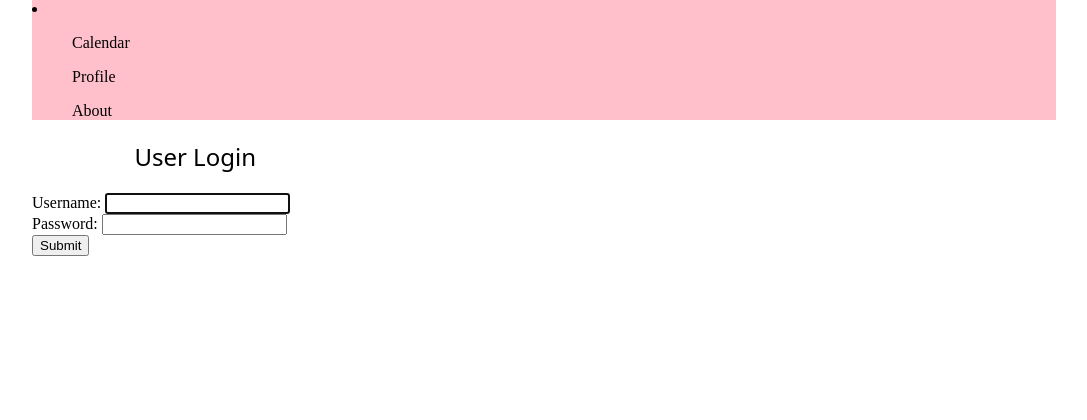
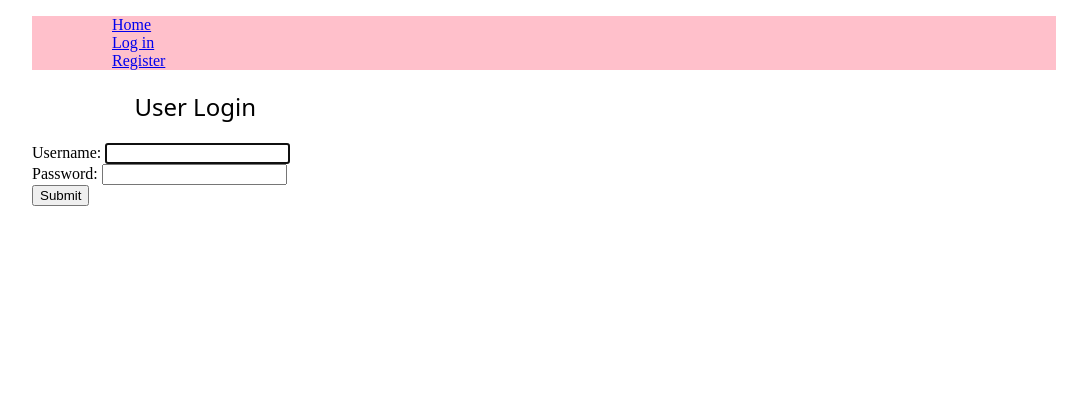
Before and after one commit to RSapsford89/armonario_collaborative_calendar, a Django app: page /user/login/ in a window 1280 px wide. Shown: the top 420 px of the page, without its empty margins (96-1183 px from the left). Before the commit the page ends 256 px from the top, so only its background shows below. Run offline with Django 5.2, Linux system fonts and the light colour scheme; some web fonts are replaced.

Commit message:
added navbar links and logout view

```diff
--- a/armonario_proj/settings.py
+++ b/armonario_proj/settings.py
@@ -104,6 +104,8 @@ AUTH_PASSWORD_VALIDATORS = [
     },
 ]
 
+LOGIN_REDIRECT_URL = '/'
+LOGOUT_REDIRECT_URL = '/'
 
 # Internationalization
 # https://docs.djangoproject.com/en/5.2/topics/i18n/
@@ -123,6 +125,7 @@ USE_TZ = True
 STATIC_URL = 'static/'
 STATICFILES_DIRS = [os.path.join(BASE_DIR, 'armonario_proj', 'static')]
 
+
 # Default primary key field type
 # https://docs.djangoproject.com/en/5.2/ref/settings/#default-auto-field
 
--- a/armonario_proj/templates/layout.html
+++ b/armonario_proj/templates/layout.html
@@ -1,5 +1,6 @@
 {% load static %}
 {% url 'home' as home_url %}
+{% url "profile" as profile_url %}
 <!DOCTYPE html>
 <html lang="en">
 
@@ -15,11 +16,24 @@
     <header>
         <div>
             <nav>
-                <li>
-                    <ul>Calendar</ul>
-                    <ul>Profile</ul>
-                    <ul>About</ul>
-                </li>
+                <ul>
+                    <ul><a href="/">Home</a></ul>
+                    {% if user.is_authenticated %}
+                        <ul><a href="{% url "user:profile" %}">{{user.username}} 's Profile</a></ul>
+                        <ul><a href="{% url "user:logout" %}">Log out {{user.username}}</a></ul>
+                        <form action="{% url "user:logout" %}" method="post">
+                            {% csrf_token %}
+                            <button>Log out</button>
+                        </form>
+                    {% comment %} <ul><a href="{% url "user:logout" %}"></a></ul> {% endcomment %}
+                    {% else %}
+                        <ul><a href="{% url "user:login" %}">Log in</a></ul>
+                        <ul><a href="{% url "user:register" %}">Register</a></ul>
+                    {% endif %}
+                    {% comment %} <ul><a href="{% url "" %}">About</a></ul> {% endcomment %}
+                    {% comment %} <ul><a href="{% url "" %}"></a></ul> {% endcomment %}
+
+                </ul>
             </nav>
         </div>
     </header>
--- a/armonario_proj/urls.py
+++ b/armonario_proj/urls.py
@@ -23,5 +23,5 @@ urlpatterns = [
     path('admin/', admin.site.urls),
     path('', views.homepage, name='home'),
     path('calendar/', calendar_view.index, name='calendar'),
-    path('user/', include('user_profile.urls')),
+    path('user/', include('user_profile.urls', namespace='user') ),
 ]
--- a/user_profile/urls.py
+++ b/user_profile/urls.py
@@ -4,7 +4,8 @@ from . import views
 app_name = 'user_profile'
 
 urlpatterns = [
-    path('register/', views.register_views, name='register'),
-    path('login/', views.login_views, name='login'),
-    path('profile/', views.profile_views, name='profile'),
+    path('register/', views.register_view, name='register'),
+    path('login/', views.login_view, name='login'),
+    path('logout/', views.logout_view, name='logout'),
+    path('profile/', views.profile_view, name='profile'),
 ]
--- a/user_profile/views.py
+++ b/user_profile/views.py
@@ -1,10 +1,10 @@
 from django.shortcuts import render, redirect
 from django.contrib.auth.forms import AuthenticationForm
 from .forms import CustomUserForm
-from django.contrib.auth import login
+from django.contrib.auth import login, logout
 # Create your views here.
 
-def register_views(request):
+def register_view(request):
     if request.method == 'POST':
         form = CustomUserForm(request.POST)
         if form.is_valid():
@@ -14,7 +14,7 @@ def register_views(request):
         form = CustomUserForm()
     return render(request, 'user_profile/register.html', {'form': form})
 
-def login_views(request):
+def login_view(request):
     if request.method == "POST":
         # pass the request so AuthenticationForm can access request-specific
         # data (important for some authentication backends)
@@ -26,5 +26,9 @@ def login_views(request):
         form = AuthenticationForm()
     return render(request, 'user_profile/login.html', {"form": form})
 
-def profile_views(request):
+def profile_view(request):
     return render(request, 'user_profile/profile.html')
+
+def logout_view(request):
+    logout(request)
+    return redirect("home")
```
Also changed, not shown: README.md, db.sqlite3.
